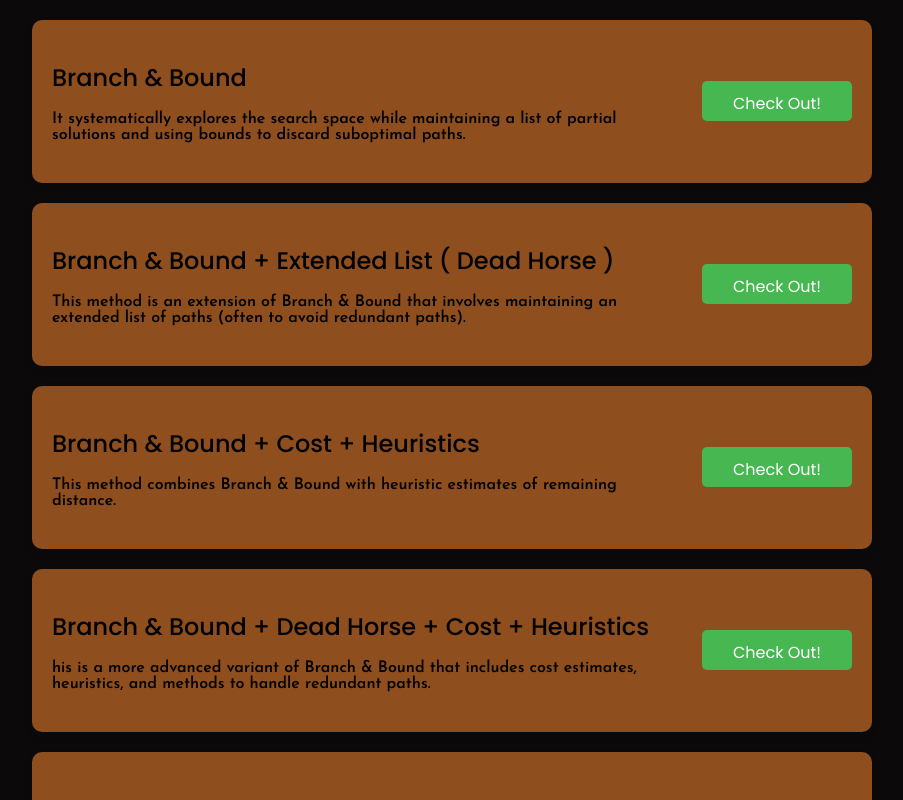
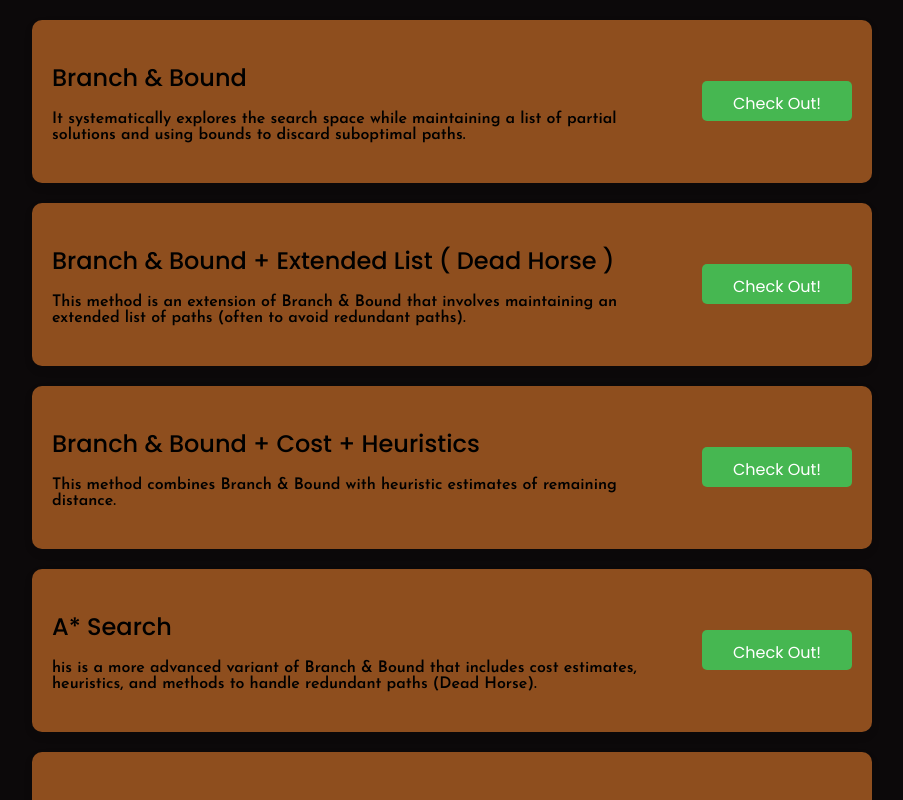
Before and after one commit to fromjyce/ArtificialIntelligence, a React (Create React App) app in the folder frontend/: page /optimal-algorithm-list in a window 1280 px wide. Shown: the whole page, without its empty margins (188-1091 px from the left). Built offline with nearby package versions, Linux system fonts and the light colour scheme.

Commit message:
changed the algo names

```diff
--- a/frontend/src/components/OptimalAlgoList.js
+++ b/frontend/src/components/OptimalAlgoList.js
@@ -25,14 +25,14 @@ const OptimalAlgoList = () => {
                         link="/branch-bound-cost-heuristics-method"
                     />
                     <AlgorithmDetail
-                        title="Branch & Bound + Dead Horse + Cost + Heuristics"
-                        description="his is a more advanced variant of Branch & Bound that includes cost estimates, heuristics, and methods to handle redundant paths."
-                        link="/branch-bound-dead-horse-cost-heauristics-method"
+                        title="A* Search"
+                        description="his is a more advanced variant of Branch & Bound that includes cost estimates, heuristics, and methods to handle redundant paths (Dead Horse)."
+                        link="/a-star-search-method"
                     />
                     <AlgorithmDetail
-                        title="A* Search"
+                        title="AO* Search"
                         description="It is an algorithm that finds the shortest path between two nodes in a graph by combining the actual cost from the start node and an estimated cost to the goal."
-                        link="a-star-search-method"
+                        link="/a-o-star-search-method"
                     />
                     </div>
             <button className="back-button" onClick={() => navigate('/')}>Back</button>
```
